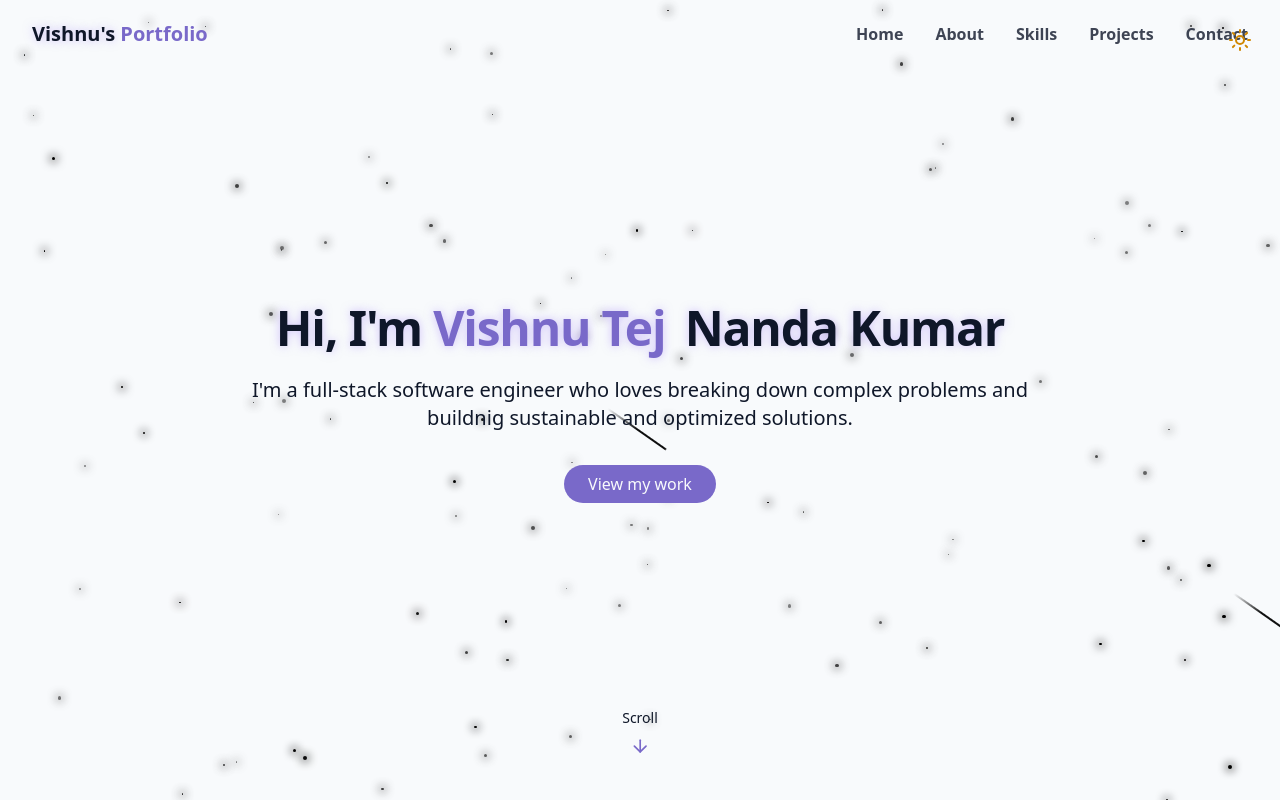
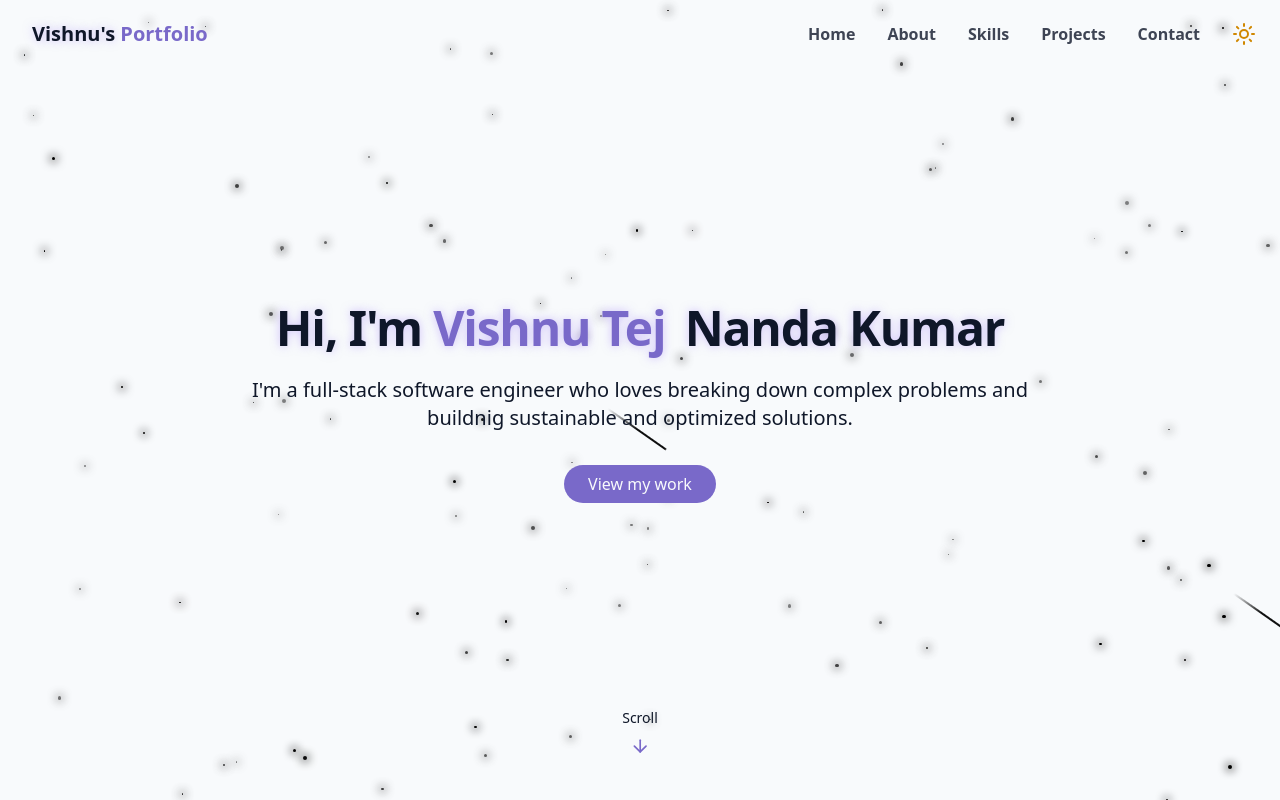
Before and after one commit to vishnutejnk/Portfolio, a React (Vite) app: page / in a window 1280 px wide. Shown: the top 800 px of the page. Built offline with nearby package versions, Linux system fonts and the light colour scheme.

Commit message:
Fix theme button overlap

```diff
--- a/src/Components/NavBar.tsx
+++ b/src/Components/NavBar.tsx
@@ -1,6 +1,7 @@
 import { useEffect, useState } from "react";
 import { cn } from "../lib/utils";
 import { Menu, X } from "lucide-react";
+import { ThemeToggle } from "./ThemeToggle";
 
 const navItems = [
     {name: "Home", href: "#hero"},
@@ -10,7 +11,12 @@ const navItems = [
     {name: "Contact", href: "#contact"}
 ]
 
-export const NavBar = () => {
+interface ThemeToggleProps {
+    isDarkMode: boolean;
+    toggleTheme: () => void;
+}
+
+export const NavBar = ({isDarkMode, toggleTheme}: ThemeToggleProps) => {
     const [isScrolled, setIsScrolled] = useState(false);
     useEffect(() => {
         const handleScroll = () => {
@@ -21,16 +27,18 @@ export const NavBar = () => {
     })
 
     const [isMenuOpen, setIsMenuOpen] = useState(false);
-    return <nav className={
-        cn("fixed w-full z-40 transition-all duration-300",
-        isScrolled ? "py-3 bg-background/80 backdrop-blur-md shadow-xs" : "py-5"
-    )}>
-        <div className="container flex items-center justify-between">
+    return (
+
+        <nav
+            className={cn("fixed w-full z-40 transition-all duration-300",
+            isScrolled ? "py-3 bg-background/80 backdrop-blur-md shadow-xs" : "py-5")}>
+            <div className="pl-8 pr-4 flex items-center justify-between">
                 <a className="text-xl font-bold text-primary flex items-center" href="#hero">
                     <span className="relative z-10">
                         <span className="text-glow text-foreground"> Vishnu's </span> Portfolio
                     </span>
                 </a>
+                <div className="inline-flex">
 
                     {/* desktop nav */}
                     <div className="hidden md:flex space-x-8 font-bold">
@@ -42,6 +50,7 @@ export const NavBar = () => {
                             </a>
                         ))}
                     </div>
+                    <ThemeToggle isDarkMode={isDarkMode} toggleTheme={toggleTheme}></ThemeToggle>
                     {/* mobile nav */}
                     <button
                         onClick={()=> setIsMenuOpen((prev) => !prev)}
@@ -51,8 +60,7 @@ export const NavBar = () => {
                     </button>
                     <div className={cn("fixed inset-0 bg-background/95 backdrop-blur-md z-40 flex flex-col items-center justify-center",
                         "transition-all duration-300 md:hidden",
-                isMenuOpen ? "opacity-100 pointer-events-auto" : "opacity-0 pointer-events-none"
-            )}>
+                        isMenuOpen ? "opacity-100 pointer-events-auto" : "opacity-0 pointer-events-none")}>
                         <div className="flex flex-col  space-y-8 text-xl">
                             {navItems.map((item, key) => (
                                 <a key={key}
@@ -66,5 +74,9 @@ export const NavBar = () => {
                     </div>
                 </div>
 
-    </nav>;
+
+            </div>
+        </nav>
+    )
+
 };
--- a/src/Components/StarBackground.tsx
+++ b/src/Components/StarBackground.tsx
@@ -19,12 +19,8 @@ interface Meteor {
   delay: number;
   animationDuration: number;
 }
-interface StarBackgroundProps {
-  isDarkMode: boolean;
-}
 
-
-export const StarBackground = ({isDarkMode}: StarBackgroundProps) => {
+export const StarBackground = () => {
 
   const [stars, setStars] = useState<Star[]>([]);
   const [meteors, setMeteors] = useState<Meteor[]>([]);
@@ -39,22 +35,11 @@ export const StarBackground = ({isDarkMode}: StarBackgroundProps) => {
     return () => window.removeEventListener("resize", handleResize);
   }, []);
 
-
-
-
-
-
-
-
-
-
   const generateStars = () => {
     const numberOfStars = Math.floor(
       (window.innerWidth * window.innerHeight) / 10000
     );
-
     const newStars: Star[] = [];
-
     for (let i = 0; i < numberOfStars; i++) {
       newStars.push({
         id: i,
@@ -67,13 +52,12 @@ export const StarBackground = ({isDarkMode}: StarBackgroundProps) => {
     }
     setStars(newStars);
   };
+
   const generateMeteors = () => {
     const numberOfMeteors = Math.floor(
       (window.innerWidth * window.innerHeight) / 130000
     );
-
     const newMeteors: Meteor[] = [];
-
     for (let i = 0; i < numberOfMeteors; i++) {
       newMeteors.push({
         id: i,
@@ -86,7 +70,11 @@ const generateMeteors = () => {
     }
     setMeteors(newMeteors);
   };
+
   return (
+    <div>
+
+
       <div className="fixed inset-0 overflow-hidden pointer-events-none z-0">
           {stars.map((star) => (
             <div
@@ -117,5 +105,6 @@ const generateMeteors = () => {
             />
           ))}
       </div>
+    </div>
   );
 };
--- a/src/Components/ThemeToggle.tsx
+++ b/src/Components/ThemeToggle.tsx
@@ -6,18 +6,16 @@ import { useEffect } from "react";
 interface ThemeToggleProps {
     isDarkMode: boolean;
     toggleTheme: () => void;
-  }
+}
 
 export const ThemeToggle = ({isDarkMode, toggleTheme}: ThemeToggleProps) => {
     useEffect(() => {
-
-
     }, [])
     return (
         <button
             onClick={toggleTheme}
             className={
-                cn("fixed max-sm:hidden top-5 right-5 z-50 p-2 rounded-full transition-colors duration-300",
+                cn("relative z-50 md:pl-8 md:py-0 p-2 rounded-full transition-colors duration-300",
                 "focus:outlin-hidden")
                 }
             >
--- a/src/pages/Home.tsx
+++ b/src/pages/Home.tsx
@@ -1,5 +1,4 @@
-import { ThemeToggle } from "@/Components/ThemeToggle";
-import { StarBackground } from "@/Components/StarBackground"
+import { StarBackground } from "../Components/StarBackground"
 import { useEffect, useState } from "react";
 import { NavBar } from "../Components/NavBar";
 import { HeroSection } from "../Components/HeroSection";
@@ -34,12 +33,10 @@ export const Home = () => {
     };
 
     return <div className="min-h-screen bg-background text-foreground overflow-x-hidden">
-        {/* Theme toggle */}
-        <ThemeToggle toggleTheme={toggleTheme} isDarkMode={isDarkMode}/>
         {/* Background Effects */}
-        <StarBackground isDarkMode={isDarkMode}/>
+        <StarBackground/>
         {/* Navbar */}
-        {<NavBar/>}
+        {<NavBar  toggleTheme={toggleTheme} isDarkMode={isDarkMode}/>}
         {/* Main Content */}
         <main className="scroll-snap-parent">
             <HeroSection/>
```
Lines whose indentation alone changed are shown as unchanged.
